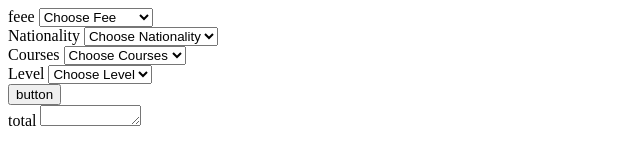
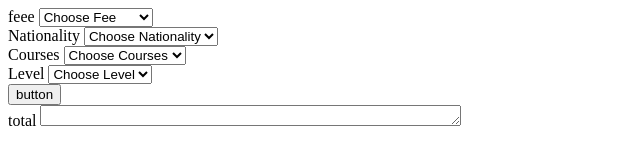
Before and after one commit to Ujjwal426/assignment, a plain HTML site: page index.html in a window 1280 px wide. Shown: the whole page, without its empty margins (0-640 px from the left). Drawn offline with Linux system fonts and the light colour scheme.

Commit message:
Update index.html

```diff
--- a/index.html
+++ b/index.html
@@ -38,7 +38,7 @@
       <button type="submit">button</button>
     </form>
     <label for="">total</label>
-    <textarea name="fees" id="fees" cols="10" rows="1"></textarea>
+    <textarea name="fees" id="fees" cols="50" rows="1"></textarea>
     <script src="index.js"></script>
   </body>
 </html>
```
